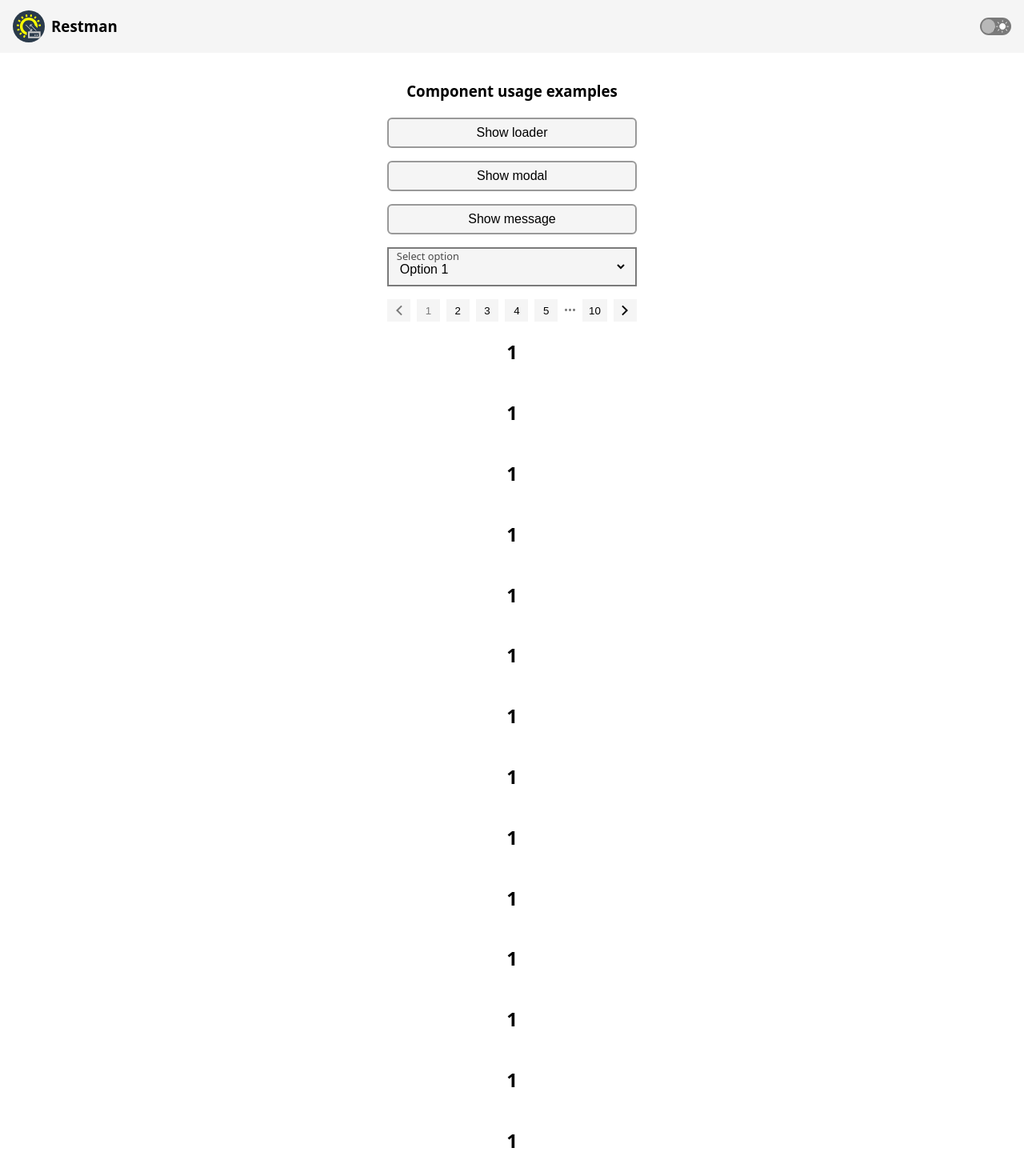
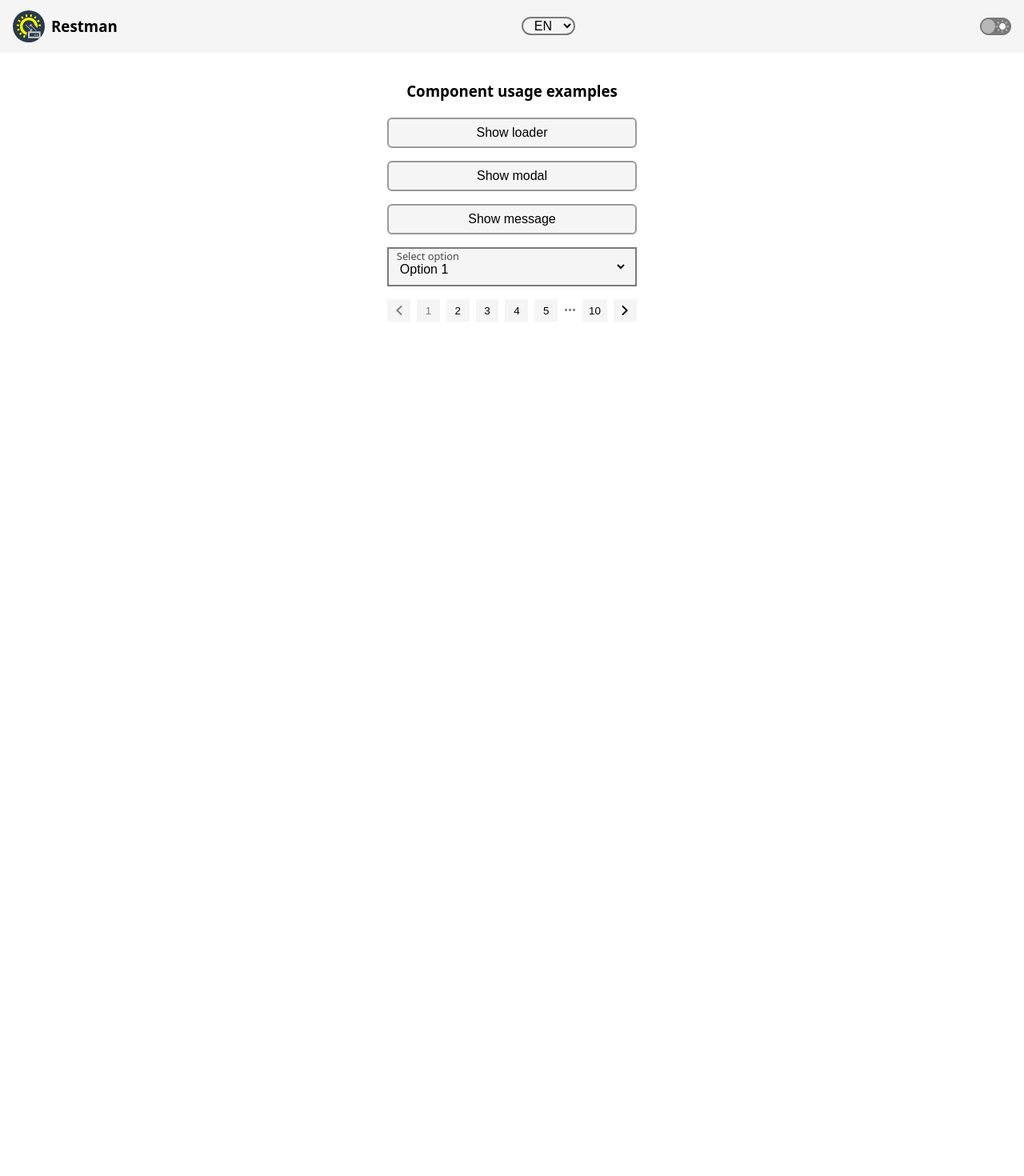
Before and after one commit to mrHoft/restman, a Next.js app: page / in a window 1280 px wide. Shown: the top 1470 px of the page at 80% size. After the commit the page ends 800 px from the top, so only its background shows below. Built offline with nearby package versions, Linux system fonts and the light colour scheme.

Commit message:
feat: add select for language

```diff
--- a/src/components/example/example.tsx
+++ b/src/components/example/example.tsx
@@ -41,21 +41,6 @@ export function Example() {
         />
         <Pagination page={page} total={100} pageSize={10} onChange={setPage} />
       </div>
-      <h2>1</h2>
-      <h2>1</h2>
-      <h2>1</h2>
-      <h2>1</h2>
-      <h2>1</h2>
-      <h2>1</h2>
-      <h2>1</h2>
-      <h2>1</h2>
-      <h2>1</h2>
-      <h2>1</h2>
-      <h2>1</h2>
-      <h2>1</h2>
-      <h2>1</h2>
-      <h2>1</h2>
-      <h2>1</h2>
     </div>
   );
 }
--- a/src/components/header/header.tsx
+++ b/src/components/header/header.tsx
@@ -3,6 +3,7 @@
 import Link from 'next/link';
 import { useEffect, useState } from 'react';
 import ThemeSwitcher from '~/components/theme/theme';
+import LanguageSelector from '../language/language';
 
 import styles from './header.module.css';
 
@@ -28,6 +29,7 @@ export function Header() {
         <div className={styles.header__logo} />
         <h3>Restman</h3>
       </Link>
+      <LanguageSelector />
       <ThemeSwitcher />
     </header>
   );
--- /dev/null
+++ b/src/components/language/language.module.css
@@ -0,0 +1,16 @@
+.language__select {
+  padding: 0 0.6rem;
+  border: 2px solid var(--color50);
+  border-radius: 1rem;
+  background-color: var(--color10);
+  color: var(--color100);
+  font-size: 1rem;
+  transition:
+    background-color 0.25s linear,
+    border-color 0.25s linear;
+
+  &:hover {
+    border-color: var(--color60);
+    background-color: var(--color20);
+  }
+}
--- /dev/null
+++ b/src/components/language/language.tsx
@@ -0,0 +1,10 @@
+import styles from './language.module.css';
+
+export default function LanguageSelector() {
+  return (
+    <select className={styles.language__select} name="language" id="language">
+      <option value="EN">EN</option>
+      <option value="RU">RU</option>
+    </select>
+  );
+}
```
